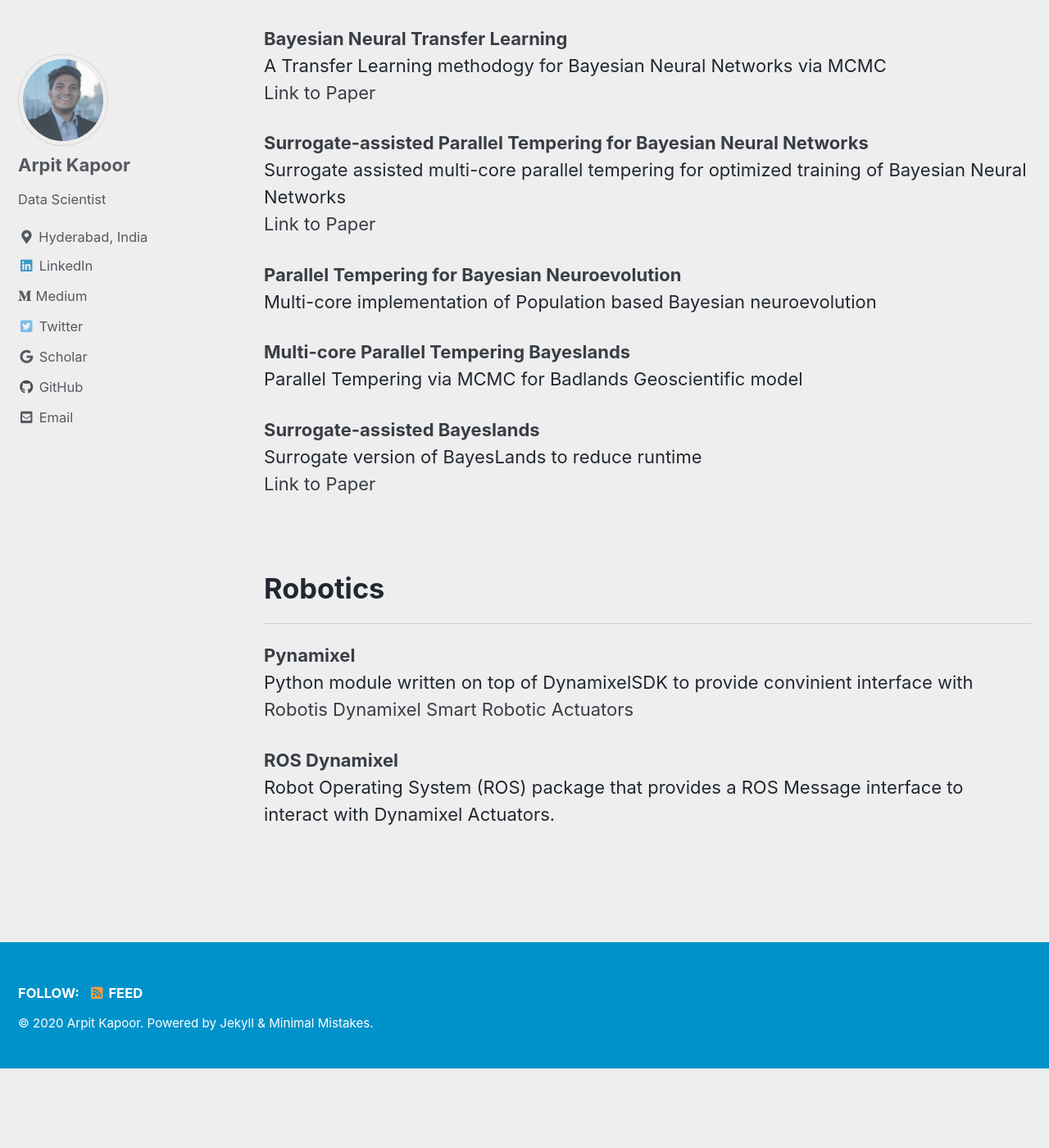
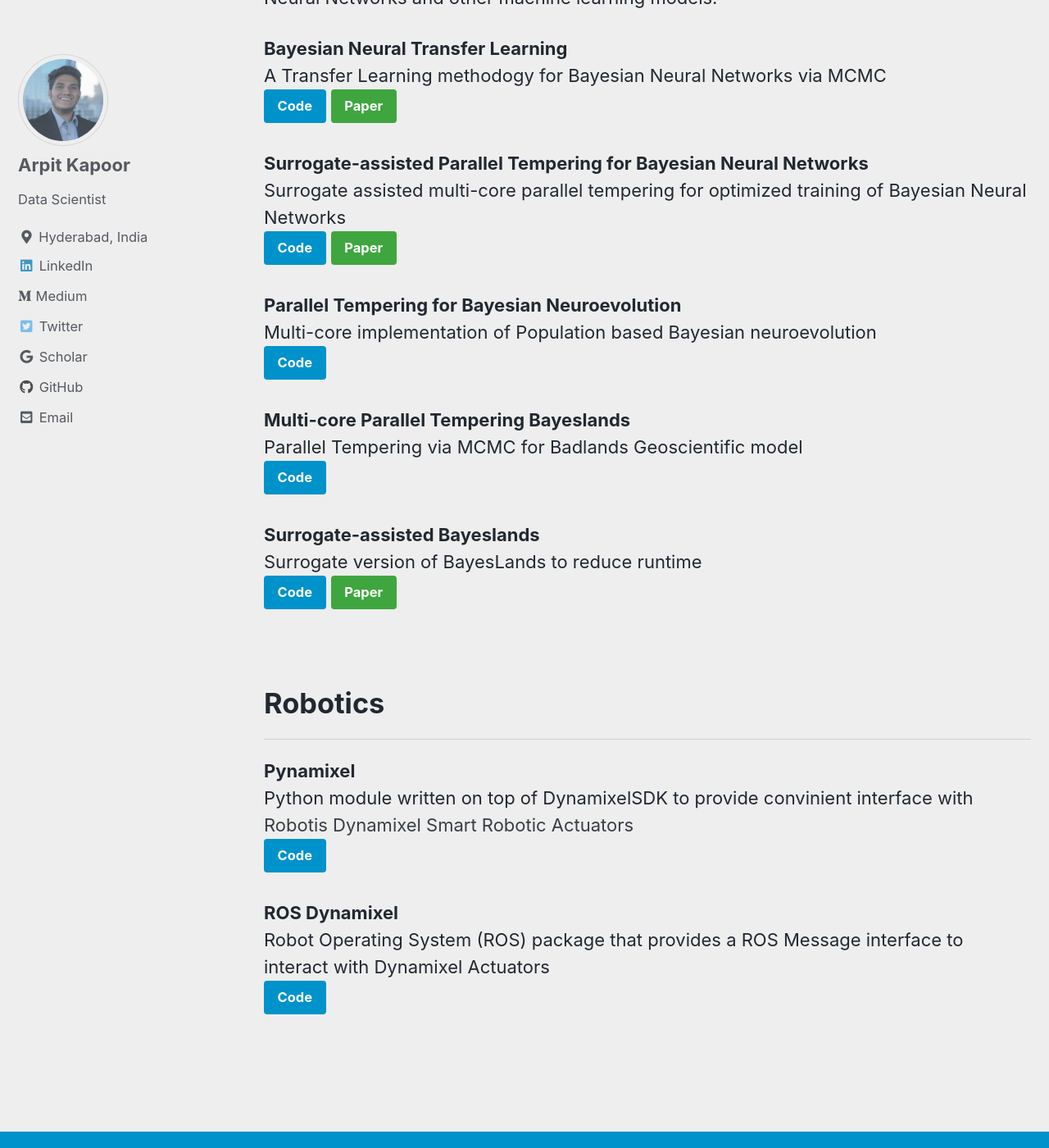
Before and after one commit to arpit-kapoor/arpit-kapoor.github.io, a Jekyll site: the page built from _pages/projects.md, in a window 1280 px wide and 1400 px high, scrolled down 1235 px. Shown: the whole window at 82% size. Built offline with Jekyll 4.4.1, drawn with Linux system fonts in a browser that asks for light colours; cached includes are drawn as plain includes; before the commit the page ends 2538 px from its top, so only the background shows below that.

Commit message:
Buttons for links added

```diff
--- a/_pages/projects.md
+++ b/_pages/projects.md
@@ -20,39 +20,44 @@ header:
 ![demo](/images/humanoid-final-crop.gif){: .align-right .width-half}
 Hierarchical Deep Reinforcement learning inspired approach used to teach a higher order complex task (solving a maze) to a humanoid. The approach consists of two policies; a higher level maze solver policy and a lower level Humanoid mobility policy. The code base is developed using Mujoco and Roboschool, while the policy is trained in Tensorflow.
 
+[Project](https://github.com/arpit-kapoor/RL-Humanoid){: .btn .btn--primary}
+
 <br>
 
-<br>
 
 # Bayesian Machine Learning
 ---
 Various implementations of Markov Chain Monte Carlo Schemes for training Bayesian Neural Networks and other machine learning models.
 
-**[Bayesian Neural Transfer Learning](https://github.com/sydney-machine-learning/Bayesian-neural-transfer-learning)** <br>
+**Bayesian Neural Transfer Learning** <br>
 A Transfer Learning methodogy for Bayesian Neural Networks via MCMC <br>
-[Link to Paper](https://www.sciencedirect.com/science/article/abs/pii/S0925231219314213)
+[Code](https://github.com/sydney-machine-learning/Bayesian-neural-transfer-learning){: .btn .btn--primary} [Paper](https://www.sciencedirect.com/science/article/abs/pii/S0925231219314213){: .btn .btn--success}
 
-**[Surrogate-assisted Parallel Tempering for Bayesian Neural Networks](https://github.com/sydney-machine-learning/surrogate-assisted-parallel-tempering)** <br>
+**Surrogate-assisted Parallel Tempering for Bayesian Neural Networks** <br>
 Surrogate assisted multi-core parallel tempering for optimized training of Bayesian Neural Networks <br>
-[Link to Paper](https://www.sciencedirect.com/science/article/abs/pii/S0952197620301299)
+[Code](https://github.com/sydney-machine-learning/surrogate-assisted-parallel-tempering){: .btn .btn--primary} [Paper](https://www.sciencedirect.com/science/article/abs/pii/S0952197620301299){: .btn .btn--success}
 
-**[Parallel Tempering for Bayesian Neuroevolution](https://github.com/sydney-machine-learning/evolutionary-pt)**<br>
-Multi-core implementation of Population based Bayesian neuroevolution
+**Parallel Tempering for Bayesian Neuroevolution**<br>
+Multi-core implementation of Population based Bayesian neuroevolution <br>
+[Code](https://github.com/sydney-machine-learning/evolutionary-pt){: .btn .btn--primary}
 
-**[Multi-core Parallel Tempering Bayeslands](https://github.com/intelligentEarth/pt-Bayeslands)**<br>
-Parallel Tempering via MCMC for Badlands Geoscientific model
+**Multi-core Parallel Tempering Bayeslands**<br>
+Parallel Tempering via MCMC for Badlands Geoscientific model <br>
+[Code](https://github.com/intelligentEarth/pt-Bayeslands){: .btn .btn--primary}
 
-**[Surrogate-assisted Bayeslands](https://github.com/intelligentEarth/surrogate-pt-Bayeslands)**<br>
+**Surrogate-assisted Bayeslands**<br>
 Surrogate version of BayesLands to reduce runtime <br>
-[Link to Paper](https://gmd.copernicus.org/articles/13/2959/2020/gmd-13-2959-2020.html)
+[Code](https://github.com/intelligentEarth/surrogate-pt-Bayeslands){: .btn .btn--primary} [Paper](https://gmd.copernicus.org/articles/13/2959/2020/gmd-13-2959-2020.html){: .btn .btn--success}
 
 
 <br>
 
 # Robotics
 ---
-**[Pynamixel](https://github.com/SRM-Team-Humanoid/pynamixel)** <br>
-Python module written on top of DynamixelSDK to provide convinient interface with [Robotis Dynamixel Smart Robotic Actuators](http://www.robotis.us/dynamixel/)
+**Pynamixel** <br>
+Python module written on top of DynamixelSDK to provide convinient interface with [Robotis Dynamixel Smart Robotic Actuators](http://www.robotis.us/dynamixel/) <br>
+[Code](https://github.com/SRM-Team-Humanoid/pynamixel){: .btn .btn--primary}
 
-**[ROS Dynamixel](https://github.com/SRM-Team-Humanoid/ros_dynamixel)** <br>
-Robot Operating System (ROS) package that provides a ROS Message interface to interact with Dynamixel Actuators.
+**ROS Dynamixel** <br>
+Robot Operating System (ROS) package that provides a ROS Message interface to interact with Dynamixel Actuators <br>
+[Code](https://github.com/SRM-Team-Humanoid/ros_dynamixel){: .btn .btn--primary}
```
